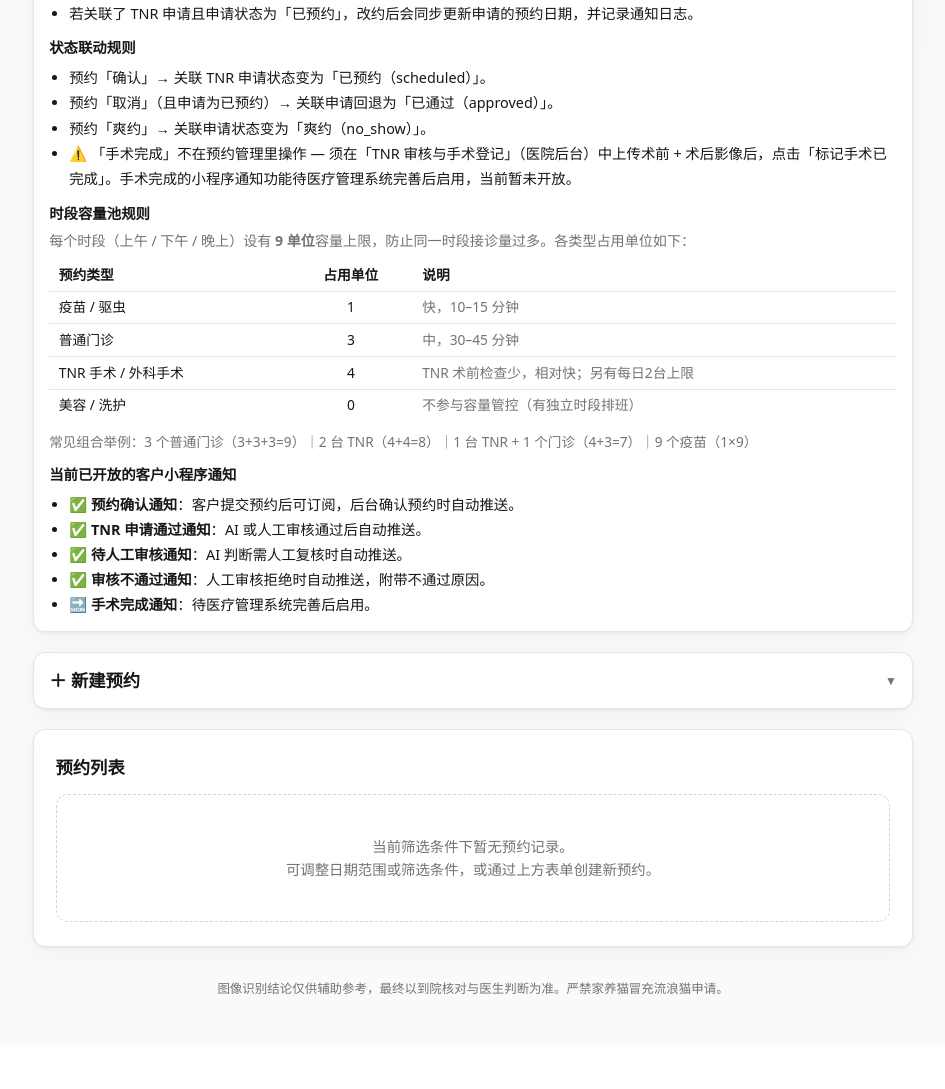
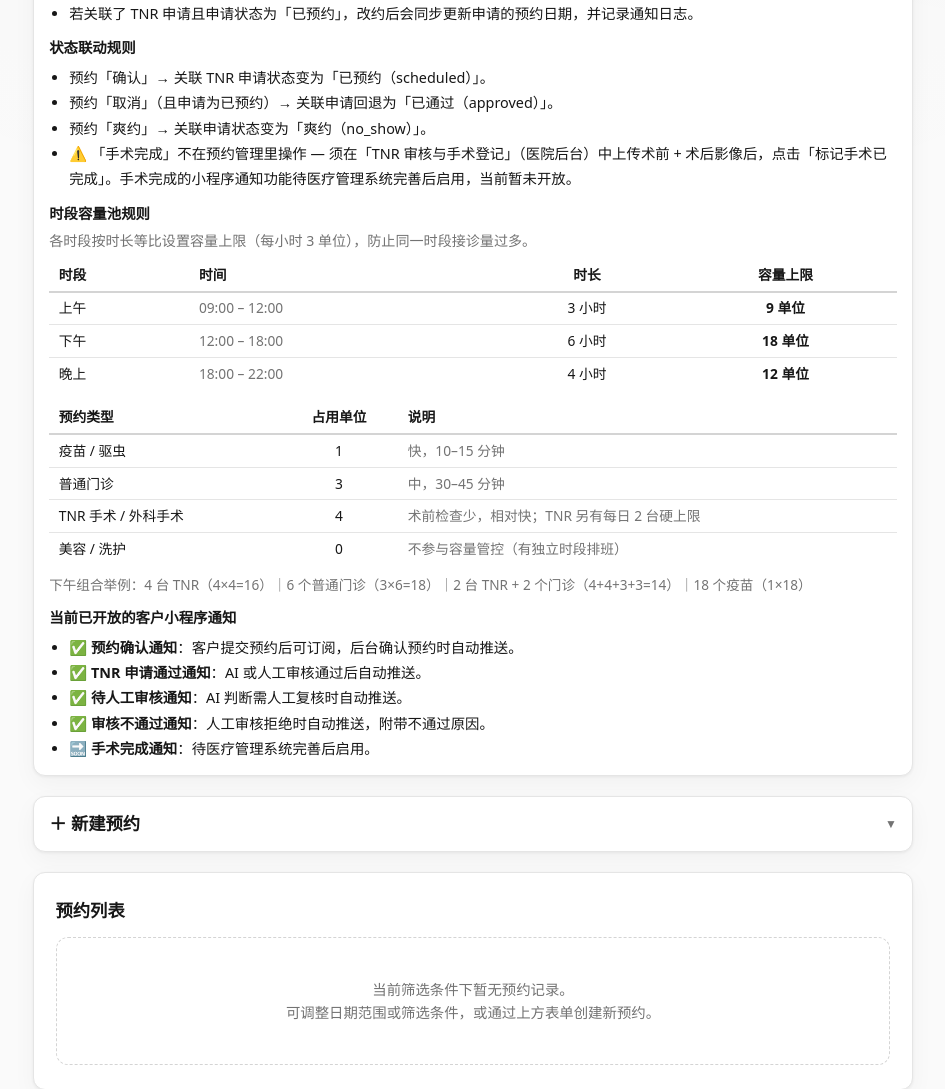
Before and after one commit to levanchic2-lang/dafopet-miniapp, a FastAPI app: page /admin/appointments in a window 1280 px wide, after a click that opens the changed part. Shown: the part 1001-2090 px from the top of the page, without its empty margins (167-1112 px from the left). Before the commit the page ends 1996 px from the top, so only its background shows below. Run offline with FastAPI, Linux system fonts and the light colour scheme; the visitor is signed in with stand-in values (Sample User, id 1); data that the repository does not hold is empty.

Commit message:
feat: 时段容量按时长等比调整（上午9/下午18/晚上12）
- 将统一的 _SLOT_CAPACITY_MAX=9 改为按时段分别设置
  上午 3h → 9 单位，下午 6h → 18 单位，晚上 4h → 12 单位
- _check_slot_capacity 改用各时段独立上限
- 后台预约规则同步展示时段上限表格和类型单位表格

Co-Authored-By: Claude Sonnet 4.6 <noreply@anthropic.com>

```diff
--- a/app/main.py
+++ b/app/main.py
@@ -1587,13 +1587,15 @@ def _beauty_slots_for_date(
 
 # ── 门诊/手术容量规则 ─────────────────────────────────────────────────────────
 # 每门店、每时段（上午/下午/晚上）的总容量单位数上限
-_SLOT_CAPACITY_MAX = 9
+# 各时段容量上限（按时长等比，每小时 3 单位）
+# 上午 3h=9，下午 6h=18，晚上 4h=12
+_SLOT_CAPACITY = {
+    "morning":   9,
+    "afternoon": 18,
+    "evening":   12,
+    "other":     9,
+}
 # 疫苗/驱虫 = 1 单位；普通门诊 = 3 单位；TNR/手术 = 4 单位；美容 = 0（不参与）
-# 设计组合举例：
-#   3 个普通门诊           3×3 = 9
-#   2 台 TNR/手术         4×2 = 8 ≤ 9  ✅（TNR 另有每日2台上限）
-#   1 台 TNR + 1 个门诊   4+3 = 7 ≤ 9
-#   9 个疫苗/驱虫          1×9 = 9
 
 _OUTPATIENT_SERVICES = [
     "疫苗/驱虫", "体检", "呼吸道", "胃肠道", "泌尿道",
@@ -1676,8 +1678,9 @@ def _check_slot_capacity(
     if exclude_id:
         q = q.filter(Appointment.id != exclude_id)
 
+    slot_max = _SLOT_CAPACITY.get(slot_key, 9)
     used = sum(_capacity_units(a.category, a.service_name or "") for a in q.all())
-    avail = _SLOT_CAPACITY_MAX - used
+    avail = slot_max - used
 
     if avail < new_units:
         type_zh = (
@@ -1685,7 +1688,7 @@ def _check_slot_capacity(
             else ("疫苗/驱虫" if new_units == 1 else "门诊")
         )
         if avail <= 0:
-            return f"该门店 {slot_zh}时段预约容量已满（上限 {_SLOT_CAPACITY_MAX} 单位），请选择其他时段或日期。"
+            return f"该门店 {slot_zh}时段预约容量已满（上限 {slot_max} 单位），请选择其他时段或日期。"
         return (
             f"该门店 {slot_zh}时段剩余容量不足：剩余 {avail} 单位，"
             f"此{type_zh}需要 {new_units} 单位，请选择其他时段或日期。"
--- a/templates/admin_appointments.html
+++ b/templates/admin_appointments.html
@@ -465,10 +465,40 @@
     </div>
     <div>
       <strong>时段容量池规则</strong>
-      <p style="margin:0.35rem 0 0.2rem;font-size:0.88rem;color:var(--muted);">每个时段（上午 / 下午 / 晚上）设有 <strong>9 单位</strong>容量上限，防止同一时段接诊量过多。各类型占用单位如下：</p>
-      <table style="width:100%;border-collapse:collapse;font-size:0.86rem;margin:0.4rem 0 0.6rem;">
+      <p style="margin:0.35rem 0 0.4rem;font-size:0.88rem;color:var(--muted);">各时段按时长等比设置容量上限（每小时 3 单位），防止同一时段接诊量过多。</p>
+      <table style="width:100%;border-collapse:collapse;font-size:0.86rem;margin:0 0 0.75rem;">
         <thead>
+          <tr style="border-bottom:2px solid var(--border-strong);">
+            <th style="text-align:left;padding:0.3rem 0.6rem;font-weight:700;">时段</th>
+            <th style="text-align:left;padding:0.3rem 0.6rem;font-weight:700;">时间</th>
+            <th style="text-align:center;padding:0.3rem 0.6rem;font-weight:700;">时长</th>
+            <th style="text-align:center;padding:0.3rem 0.6rem;font-weight:700;">容量上限</th>
+          </tr>
+        </thead>
+        <tbody>
           <tr style="border-bottom:1px solid var(--border);">
+            <td style="padding:0.3rem 0.6rem;">上午</td>
+            <td style="padding:0.3rem 0.6rem;color:var(--muted);">09:00 – 12:00</td>
+            <td style="text-align:center;padding:0.3rem 0.6rem;">3 小时</td>
+            <td style="text-align:center;padding:0.3rem 0.6rem;font-weight:700;">9 单位</td>
+          </tr>
+          <tr style="border-bottom:1px solid var(--border);">
+            <td style="padding:0.3rem 0.6rem;">下午</td>
+            <td style="padding:0.3rem 0.6rem;color:var(--muted);">12:00 – 18:00</td>
+            <td style="text-align:center;padding:0.3rem 0.6rem;">6 小时</td>
+            <td style="text-align:center;padding:0.3rem 0.6rem;font-weight:700;">18 单位</td>
+          </tr>
+          <tr>
+            <td style="padding:0.3rem 0.6rem;">晚上</td>
+            <td style="padding:0.3rem 0.6rem;color:var(--muted);">18:00 – 22:00</td>
+            <td style="text-align:center;padding:0.3rem 0.6rem;">4 小时</td>
+            <td style="text-align:center;padding:0.3rem 0.6rem;font-weight:700;">12 单位</td>
+          </tr>
+        </tbody>
+      </table>
+      <table style="width:100%;border-collapse:collapse;font-size:0.86rem;margin:0 0 0.6rem;">
+        <thead>
+          <tr style="border-bottom:2px solid var(--border-strong);">
             <th style="text-align:left;padding:0.3rem 0.6rem;font-weight:700;">预约类型</th>
             <th style="text-align:center;padding:0.3rem 0.6rem;font-weight:700;">占用单位</th>
             <th style="text-align:left;padding:0.3rem 0.6rem;font-weight:700;">说明</th>
@@ -488,7 +518,7 @@
           <tr style="border-bottom:1px solid var(--border);">
             <td style="padding:0.3rem 0.6rem;">TNR 手术 / 外科手术</td>
             <td style="text-align:center;padding:0.3rem 0.6rem;">4</td>
-            <td style="padding:0.3rem 0.6rem;color:var(--muted);">TNR 术前检查少，相对快；另有每日2台上限</td>
+            <td style="padding:0.3rem 0.6rem;color:var(--muted);">术前检查少，相对快；TNR 另有每日 2 台硬上限</td>
           </tr>
           <tr>
             <td style="padding:0.3rem 0.6rem;">美容 / 洗护</td>
@@ -497,7 +527,7 @@
           </tr>
         </tbody>
       </table>
-      <p style="margin:0;font-size:0.85rem;color:var(--muted);">常见组合举例：3 个普通门诊（3+3+3=9）｜2 台 TNR（4+4=8）｜1 台 TNR + 1 个门诊（4+3=7）｜9 个疫苗（1×9）</p>
+      <p style="margin:0;font-size:0.85rem;color:var(--muted);">下午组合举例：4 台 TNR（4×4=16）｜6 个普通门诊（3×6=18）｜2 台 TNR + 2 个门诊（4+4+3+3=14）｜18 个疫苗（1×18）</p>
     </div>
     <div>
       <strong>当前已开放的客户小程序通知</strong>
```
